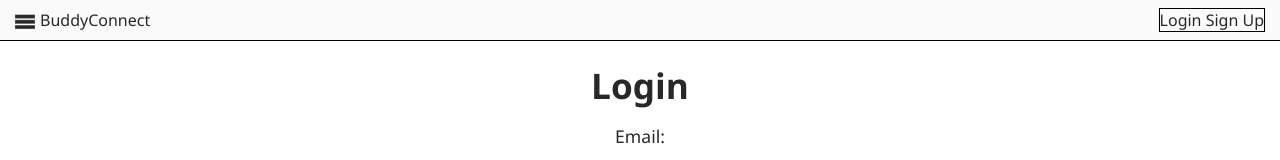
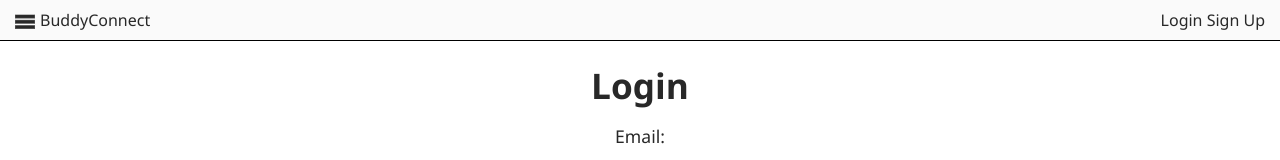
Before and after one commit to Aortix/BuddyConnect, a React (Create React App) app in the folder client/: page /login in a window 1280 px wide. Shown: the top 160 px of the page. Built offline with nearby package versions, Linux system fonts and the light colour scheme.

Commit message:
few minor changes

```diff
--- a/client/src/components/Header/HeaderAuth/HeaderAuth.css
+++ b/client/src/components/Header/HeaderAuth/HeaderAuth.css
@@ -1,7 +1,6 @@
 .HeaderAuth-container {
   margin-right: 15px;
   color: black;
-  border: 1px solid black;
 }
 
 .HeaderAuth-container img {
--- a/client/src/components/Post/Post.css
+++ b/client/src/components/Post/Post.css
@@ -12,7 +12,6 @@
 
 .post-image-and-name {
   padding-left: 5px;
-  border: 1px solid black;
 }
 
 .Post-specifics h3 {
--- a/client/src/components/Profile/Friends/Friends.js
+++ b/client/src/components/Profile/Friends/Friends.js
@@ -17,12 +17,12 @@ class Friends extends Component {
           className={`Friends-container ${this.props.className}`}
           id={this.props.id}
         >
-          {this.props.friendThumbnails.map(friends => {
+          {this.props.friendThumbnails.map((friends) => {
             return (
-              <div key={friends.profileid}>
                 <div
                   className="friend-icon"
                   onClick={() => this.handleFriendClick(friends.profileId)}
+                  key={friends.profileId}
                 >
                   <img
                     src={`http://localhost:5000/uploads/avatars/${
@@ -32,7 +32,6 @@ class Friends extends Component {
                   />
                   <p>{friends.name}</p>
                 </div>
-              </div>
             );
           })}
         </div>
```
